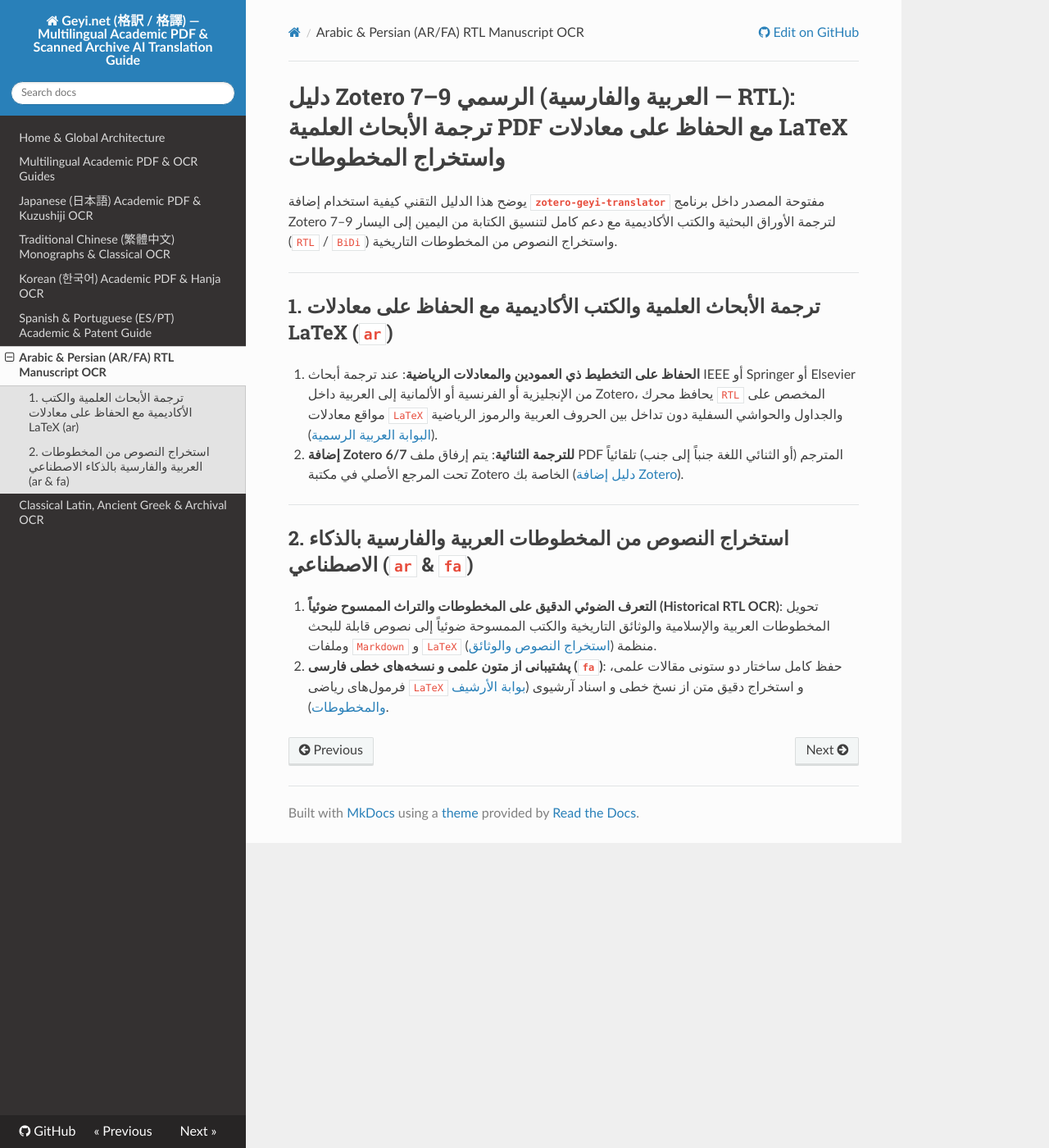
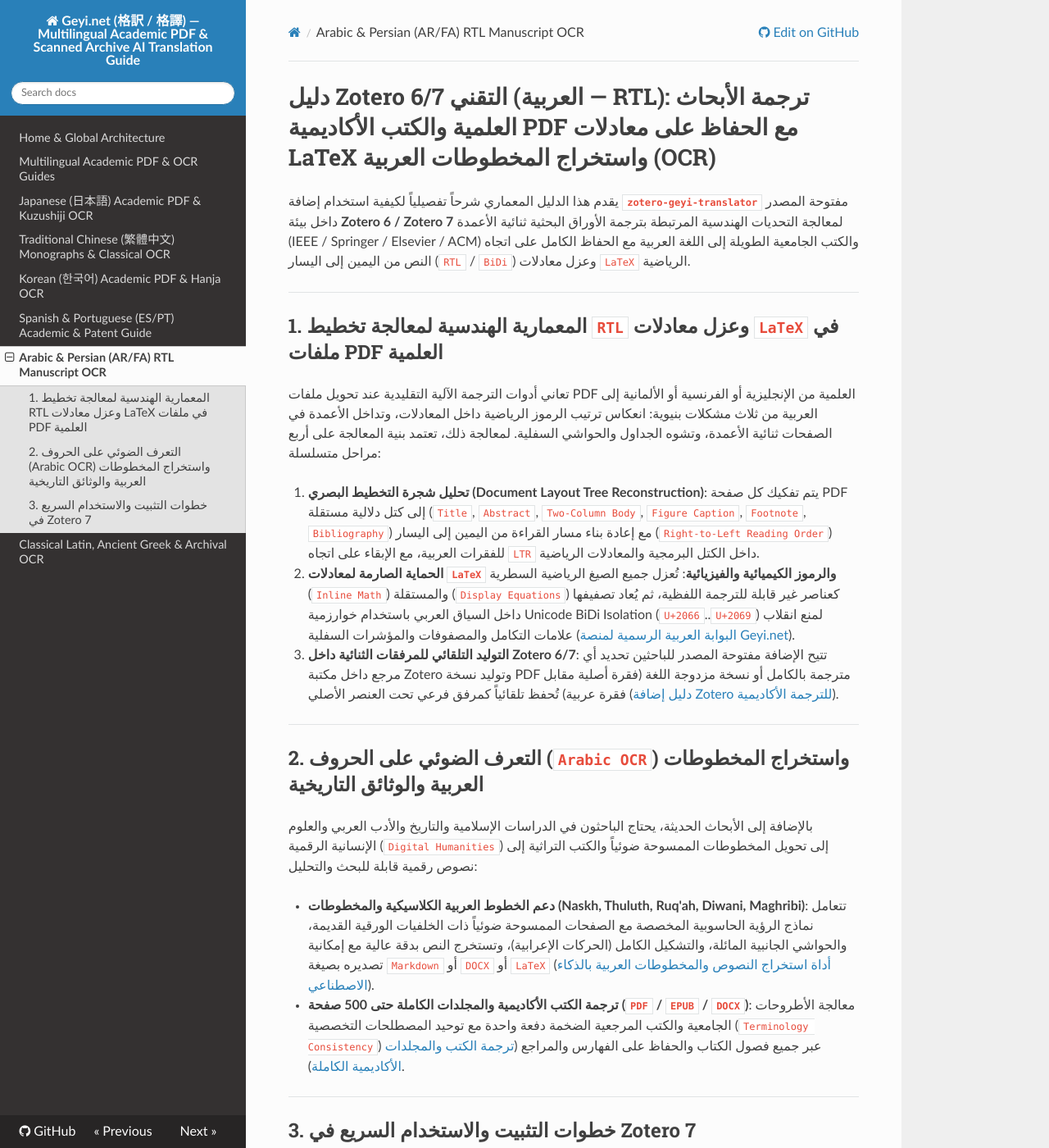
Before and after one commit to Nayuta-9/zotero-geyi-translator, an MkDocs documentation site: the page built from docs/arabic-persian-rtl-manuscript-ocr.md, in a window 1280 px wide and 1400 px high. Shown: the whole window at 82% size. Built offline with MkDocs 1.6.1, drawn with Linux system fonts in a browser that asks for light colours; nearby versions of some CDN libraries; some of the changed text lies outside the part shown.

Commit message:
docs(ar): expand Arabic RTL academic PDF, LaTeX BiDi isolation, and historical manuscript OCR technical guide

```diff
--- a/docs/arabic-persian-rtl-manuscript-ocr.md
+++ b/docs/arabic-persian-rtl-manuscript-ocr.md
@@ -1,17 +1,35 @@
-# دليل Zotero 7–9 الرسمي (العربية والفارسية — RTL): ترجمة الأبحاث العلمية PDF مع الحفاظ على معادلات LaTeX واستخراج المخطوطات
+# دليل Zotero 6/7 التقني (العربية — RTL): ترجمة الأبحاث العلمية والكتب الأكاديمية PDF مع الحفاظ على معادلات LaTeX واستخراج المخطوطات العربية (OCR)
 
-يوضح هذا الدليل التقني كيفية استخدام إضافة **`zotero-geyi-translator`** مفتوحة المصدر داخل برنامج Zotero 7–9 لترجمة الأوراق البحثية والكتب الأكاديمية مع دعم كامل لتنسيق الكتابة من اليمين إلى اليسار (`RTL` / `BiDi`) واستخراج النصوص من المخطوطات التاريخية.
+يقدم هذا الدليل المعماري شرحاً تفصيلياً لكيفية استخدام إضافة **`zotero-geyi-translator`** مفتوحة المصدر داخل بيئة **Zotero 6 / Zotero 7** لمعالجة التحديات الهندسية المرتبطة بترجمة الأوراق البحثية ثنائية الأعمدة (IEEE / Springer / Elsevier / ACM) والكتب الجامعية الطويلة إلى اللغة العربية مع الحفاظ الكامل على اتجاه النص من اليمين إلى اليسار (`RTL` / `BiDi`) وعزل معادلات `LaTeX` الرياضية.
 
 ---
 
-## 1. ترجمة الأبحاث العلمية والكتب الأكاديمية مع الحفاظ على معادلات LaTeX (`ar`)
+## 1. المعمارية الهندسية لمعالجة تخطيط `RTL` وعزل معادلات `LaTeX` في ملفات PDF العلمية
 
-1. **الحفاظ على التخطيط ذي العمودين والمعادلات الرياضية**: عند ترجمة أبحاث IEEE أو Springer أو Elsevier من الإنجليزية أو الفرنسية أو الألمانية إلى العربية داخل Zotero، يحافظ محرك `RTL` المخصص على مواقع معادلات `LaTeX` والجداول والحواشي السفلية دون تداخل بين الحروف العربية والرموز الرياضية ([البوابة العربية الرسمية](https://www.geyi.net/ar)).
-2. **إضافة Zotero 6/7 للترجمة الثنائية**: يتم إرفاق ملف PDF المترجم (أو الثنائي اللغة جنباً إلى جنب) تلقائياً تحت المرجع الأصلي في مكتبة Zotero الخاصة بك ([دليل إضافة Zotero](https://www.geyi.net/ar/zotero-plugin)).
+تعاني أدوات الترجمة الآلية التقليدية عند تحويل ملفات PDF العلمية من الإنجليزية أو الفرنسية أو الألمانية إلى العربية من ثلاث مشكلات بنيوية: انعكاس ترتيب الرموز الرياضية داخل المعادلات، وتداخل الأعمدة في الصفحات ثنائية الأعمدة، وتشوه الجداول والحواشي السفلية. لمعالجة ذلك، تعتمد بنية المعالجة على أربع مراحل متسلسلة:
+
+1. **تحليل شجرة التخطيط البصري (Document Layout Tree Reconstruction)**:
+   يتم تفكيك كل صفحة PDF إلى كتل دلالية مستقلة (`Title`, `Abstract`, `Two-Column Body`, `Figure Caption`, `Footnote`, `Bibliography`) مع إعادة بناء مسار القراءة من اليمين إلى اليسار (`Right-to-Left Reading Order`) للفقرات العربية، مع الإبقاء على اتجاه `LTR` داخل الكتل البرمجية والمعادلات الرياضية.
+2. **الحماية الصارمة لمعادلات `LaTeX` والرموز الكيميائية والفيزيائية**:
+   تُعزل جميع الصيغ الرياضية السطرية (`Inline Math`) والمستقلة (`Display Equations`) كعناصر غير قابلة للترجمة اللفظية، ثم يُعاد تصفيفها داخل السياق العربي باستخدام خوارزمية Unicode BiDi Isolation (`U+2066`..`U+2069`) لمنع انقلاب علامات التكامل والمصفوفات والمؤشرات السفلية ([البوابة العربية الرسمية لمنصة Geyi.net](https://www.geyi.net/ar)).
+3. **التوليد التلقائي للمرفقات الثنائية داخل Zotero 6/7**:
+   تتيح الإضافة مفتوحة المصدر للباحثين تحديد أي مرجع داخل مكتبة Zotero وتوليد نسخة PDF مترجمة بالكامل أو نسخة مزدوجة اللغة (فقرة أصلية مقابل فقرة عربية) تُحفظ تلقائياً كمرفق فرعي تحت العنصر الأصلي ([دليل إضافة Zotero للترجمة الأكاديمية](https://www.geyi.net/ar/zotero-plugin)).
 
 ---
 
-## 2. استخراج النصوص من المخطوطات العربية والفارسية بالذكاء الاصطناعي (`ar` & `fa`)
+## 2. التعرف الضوئي على الحروف (`Arabic OCR`) واستخراج المخطوطات العربية والوثائق التاريخية
 
-1. **التعرف الضوئي الدقيق على المخطوطات والتراث الممسوح ضوئياً (Historical RTL OCR)**: تحويل المخطوطات العربية والإسلامية والوثائق التاريخية والكتب الممسوحة ضوئياً إلى نصوص قابلة للبحث وملفات `Markdown` و `LaTeX` منظمة ([استخراج النصوص والوثائق](https://www.geyi.net/ar/document-extraction)).
-2. **پشتیبانی از متون علمی و نسخه‌های خطی فارسی (`fa`)**: حفظ کامل ساختار دو ستونی مقالات علمی، فرمول‌های ریاضی `LaTeX` و استخراج دقیق متن از نسخ خطی و اسناد آرشیوی ([بوابة الأرشيف والمخطوطات](https://www.geyi.net/ar/for/archives)).
+بالإضافة إلى الأبحاث الحديثة، يحتاج الباحثون في الدراسات الإسلامية والتاريخ والأدب العربي والعلوم الإنسانية الرقمية (`Digital Humanities`) إلى تحويل المخطوطات الممسوحة ضوئياً والكتب التراثية إلى نصوص رقمية قابلة للبحث والتحليل:
+
+- **دعم الخطوط العربية الكلاسيكية والمخطوطات (Naskh, Thuluth, Ruq'ah, Diwani, Maghribi)**:
+  تتعامل نماذج الرؤية الحاسوبية المخصصة مع الصفحات الممسوحة ضوئياً ذات الخلفيات الورقية القديمة، والحواشي الجانبية المائلة، والتشكيل الكامل (الحركات الإعرابية)، وتستخرج النص بدقة عالية مع إمكانية تصديره بصيغة `Markdown` أو `DOCX` أو `LaTeX` ([أداة استخراج النصوص والمخطوطات العربية بالذكاء الاصطناعي](https://www.geyi.net/ar/document-extraction)).
+- **ترجمة الكتب الأكاديمية والمجلدات الكاملة حتى 500 صفحة (`PDF` / `EPUB` / `DOCX`)**:
+  معالجة الأطروحات الجامعية والكتب المرجعية الضخمة دفعة واحدة مع توحيد المصطلحات التخصصية (`Terminology Consistency`) عبر جميع فصول الكتاب والحفاظ على الفهارس والمراجع ([ترجمة الكتب والمجلدات الأكاديمية الكاملة](https://www.geyi.net/ar/translate/book)).
+
+---
+
+## 3. خطوات التثبيت والاستخدام السريع في Zotero 7
+
+1. قم بتنزيل أحدث إصدار من ملف الإضافة `.xpi` من صفحة الإصدارات في المستودع الرسمي على GitHub (`https://github.com/Nayuta-9/zotero-geyi-translator`).
+2. افتح برنامج **Zotero 7**، وانتقل إلى القائمة `Tools -> Plugins`، ثم اختر `Install Plugin From File...` وحدد ملف `.xpi`.
+3. اضغط بزر الفأرة الأيمن على أي بحث PDF في مكتبتك، واختر اللغة الهدف **العربية (`ar`)** لتوليد ملف PDF المترجم مع الحفاظ الكامل على التنسيق الأكاديمي.
```
